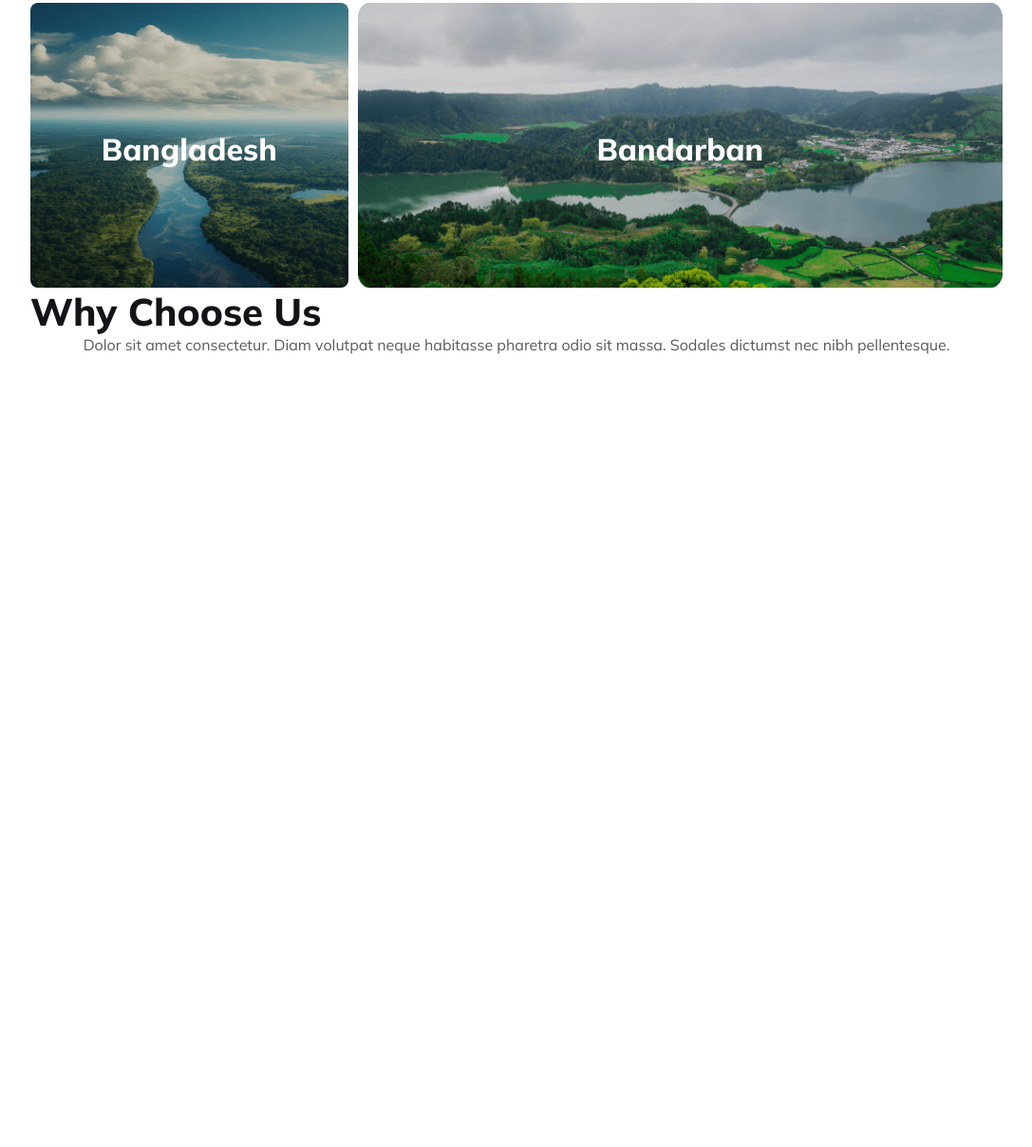
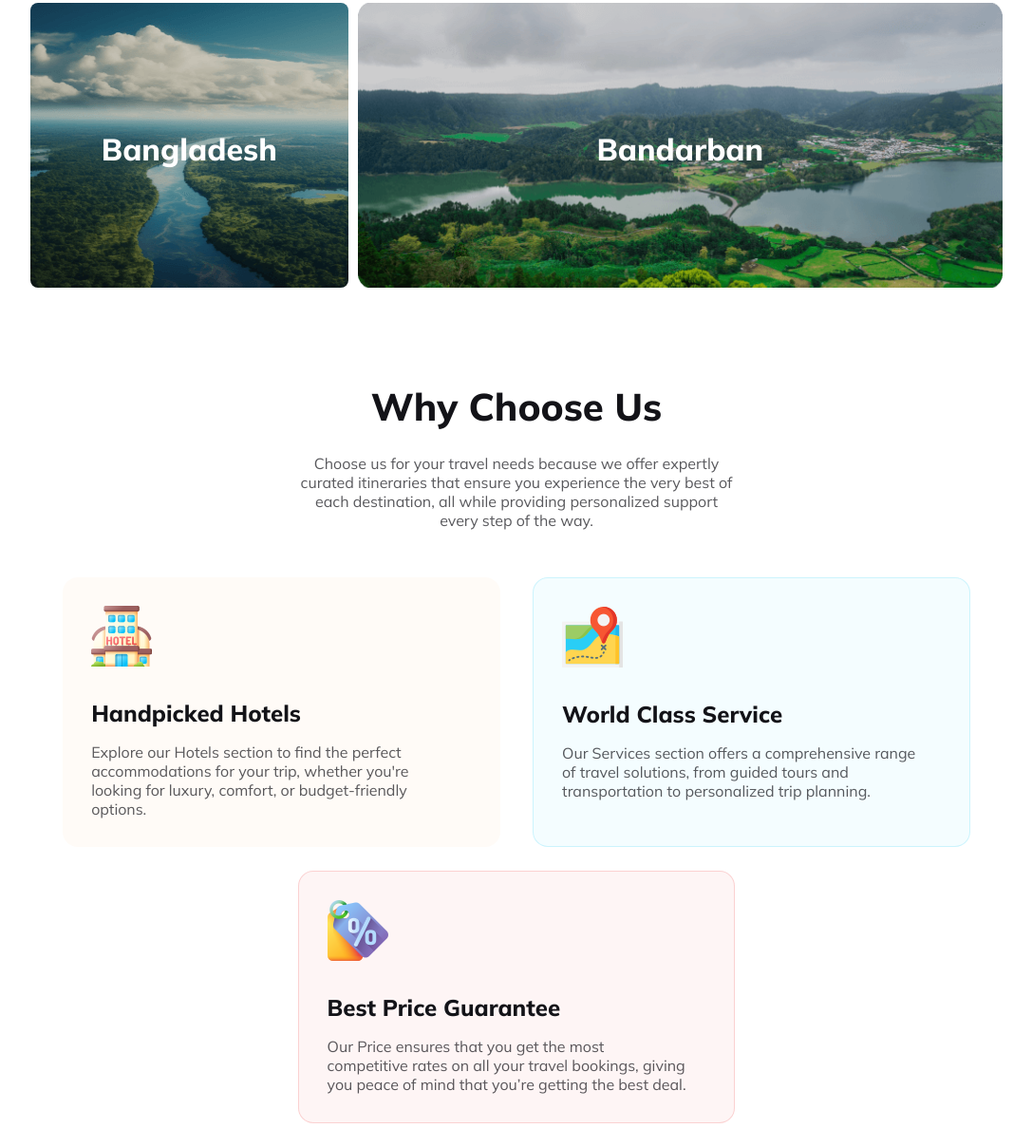
Before and after one commit to mahidulkabir/PH-assignment-2-travel-world, a plain HTML site: page index.html in a window 1280 px wide. Shown: the part 2302-3510 px from the top of the page at 95% size, without its empty margins (96-1183 px from the left). Before the commit the page ends 2675 px from the top, so only its background shows below. Drawn offline with Linux system fonts and the light colour scheme.

Commit message:
finished choice section for big display

```diff
--- a/index.html
+++ b/index.html
@@ -134,14 +134,26 @@
   </section>
 <section class="choice">
   <div class="choice-txt">
-    <h2 class="common-section-title">Why Choose Us</h2>
-    <p class="common-p-center">Dolor sit amet consectetur. Diam volutpat neque habitasse pharetra odio sit massa. Sodales dictumst nec nibh pellentesque.</p>
+    <h2 class="common-section-title choice-title">Why Choose Us</h2>
+    <p class="common-p-center">Choose us for your travel needs because we offer expertly curated itineraries that ensure you experience the very best of each destination, all while providing personalized support every step of the way. </p>
   </div>
-  <div class="choice-cards-containefr-2">
-    <div class="choice-card1"></div>
-    <div class="choice-card2"></div>
+  <div class="choice-cards-containe-fr-2">
+    <div class="choice-card1">
+      <img src="./Images/hotel.png  " alt="a hotel logo">
+      <h4 class="choice-card-title">Handpicked Hotels</h4>
+      <p class="common-p-not-center">Explore our Hotels section to find the perfect accommodations for your trip, whether you're looking for luxury, comfort, or budget-friendly options.</p>
+    </div>
+    <div class="choice-card2">
+      <img src="./Images/map.png" alt="a map logo">
+      <h4 class="choice-card-title">World Class Service</h4>
+      <p class="common-p-not-center">Our Services section offers a comprehensive range of travel solutions, from guided tours and transportation to personalized trip planning.</p>
+    </div>
   </div>
-  <div class="choice-card-3"></div>
+  <div class="choice-card3">
+    <img src="./Images/price-tag.png" alt="a map logo">
+      <h4 class="choice-card-title">Best Price Guarantee</h4>
+      <p class="common-p-not-center">Our Price ensures that you get the most competitive rates on all your travel bookings, giving you peace of mind that you’re getting the best deal.</p>
+  </div>
 </section>
     </main>
     <footer></footer>
--- a/styles/travel-world.css
+++ b/styles/travel-world.css
@@ -257,3 +257,52 @@ margin: 25px 0;
   border-radius: 8px;}
 
   /* choice section  styles starts here  */
+  .choice{
+    margin-top: 100px;
+  }
+  .choice-title{
+    text-align: center;
+    margin-bottom: 25px;
+  }
+  .choice-cards-containe-fr-2{
+    display: flex;
+    justify-content: space-evenly;
+    margin-top: 50px;
+  }
+  .choice-card1{
+    background: rgba(251, 181, 99, 0.05);
+    width: 45%;
+    border-radius: 16px;
+    padding: 30px 50px 30px 30px;
+  }
+  .choice-card2{
+    border-radius: 16px;
+    border: 1px solid rgba(41, 206, 246, 0.20);
+    width: 45%;
+    background: rgba(41, 206, 246, 0.05);
+    padding: 30px 50px 30px 30px;
+
+  }
+  .choice-card3{
+    border-radius: 16px;
+    border: 1px solid rgba(233, 68, 68, 0.20);
+    width:45%;
+    background: rgba(233, 68, 68, 0.05);
+    padding: 30px 50px 30px 30px;
+    margin: 25px auto;
+  }
+  .choice-card1 img{
+    width: 64px;
+  }
+  .choice-card-title{
+    margin: 30px 0 16px 0;
+    color: #131318;
+
+
+font-size: 24px;
+font-weight: 800;
+  }
+  .choice-txt{
+    width: 45%;
+    margin: 0 auto;
+  }
```
Also changed, not shown: Images/hotel.png (added), Images/map.png (added), Images/price-tag.png (added).
